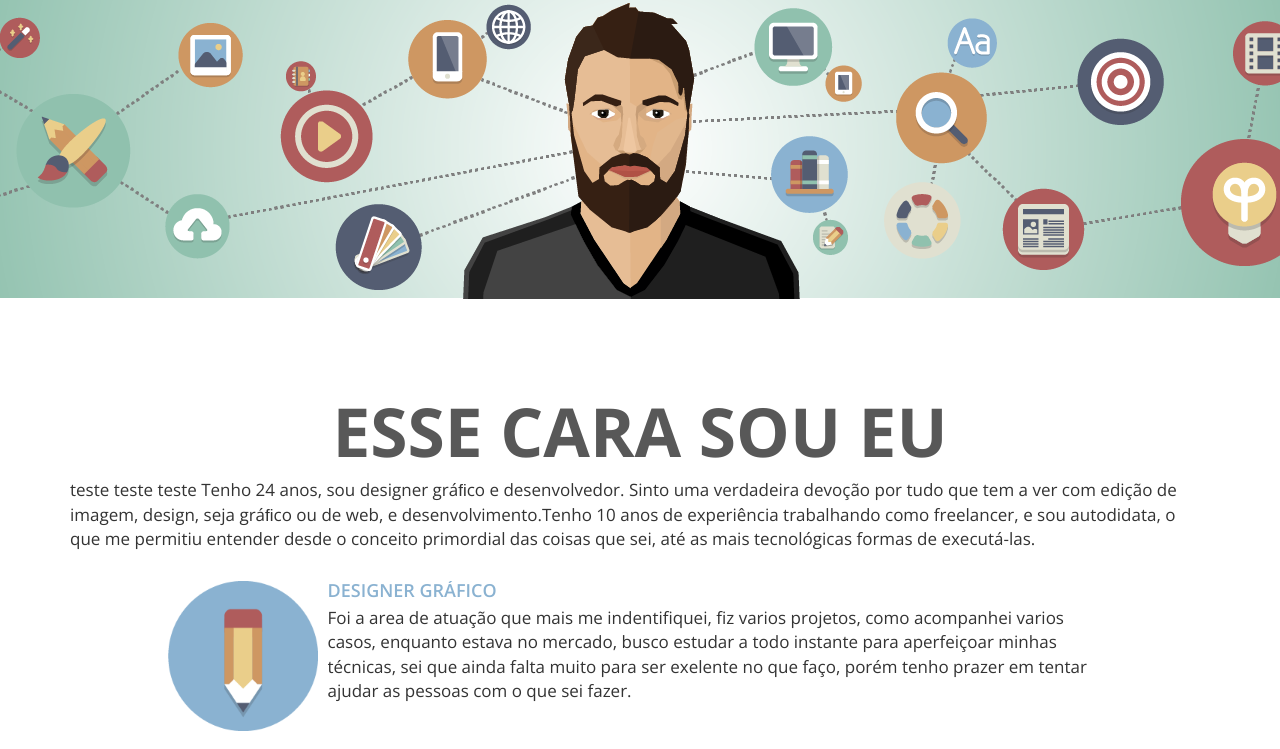
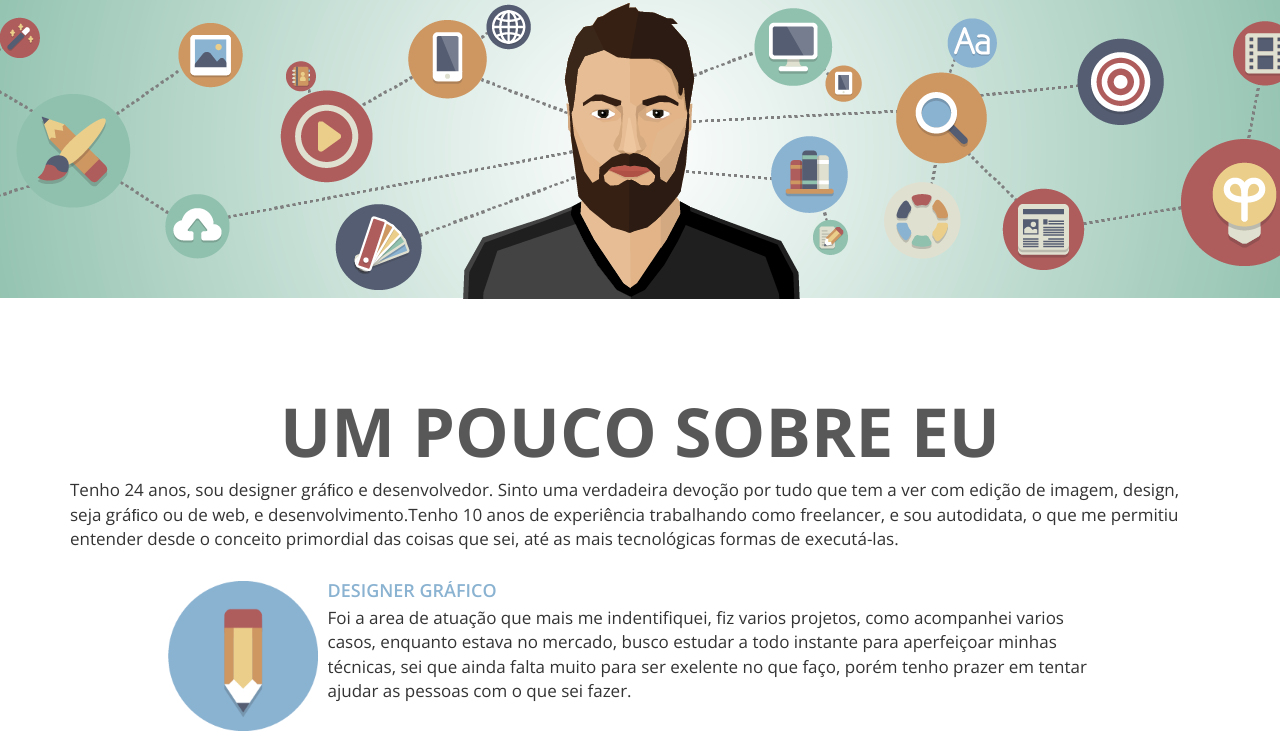
Before and after one commit to Gevfg/portfolio, a PHP site: page / in a window 1280 px wide. Shown: the part 96-845 px from the top of the page. Run offline with PHP 8.4, Linux system fonts and the light colour scheme; some libraries are stand-ins or nearby versions.

Commit message:
Alteração

```diff
--- a/index.php
+++ b/index.php
@@ -21,9 +21,8 @@ include "header.php";
         <div class="container">
             <div class="row">
                 <div class="col-lg-12">
-                    <h1>Esse Cara sou eu</h1>
-                    <p class="sobre">teste teste teste
-                    Tenho 24 anos, sou designer gráﬁco e desenvolvedor. Sinto uma verdadeira devoção por tudo que tem a ver com edição de imagem, design, seja gráﬁco ou de web, e desenvolvimento.Tenho 10 anos de experiência trabalhando como freelancer, e sou autodidata, o que me permitiu entender desde o conceito primordial das coisas que sei, até as mais tecnológicas formas de executá-las.
+                    <h1>Um pouco sobre eu</h1>
+                    <p class="sobre">Tenho 24 anos, sou designer gráﬁco e desenvolvedor. Sinto uma verdadeira devoção por tudo que tem a ver com edição de imagem, design, seja gráﬁco ou de web, e desenvolvimento.Tenho 10 anos de experiência trabalhando como freelancer, e sou autodidata, o que me permitiu entender desde o conceito primordial das coisas que sei, até as mais tecnológicas formas de executá-las.
 
                     </p>
                 </div>
```
